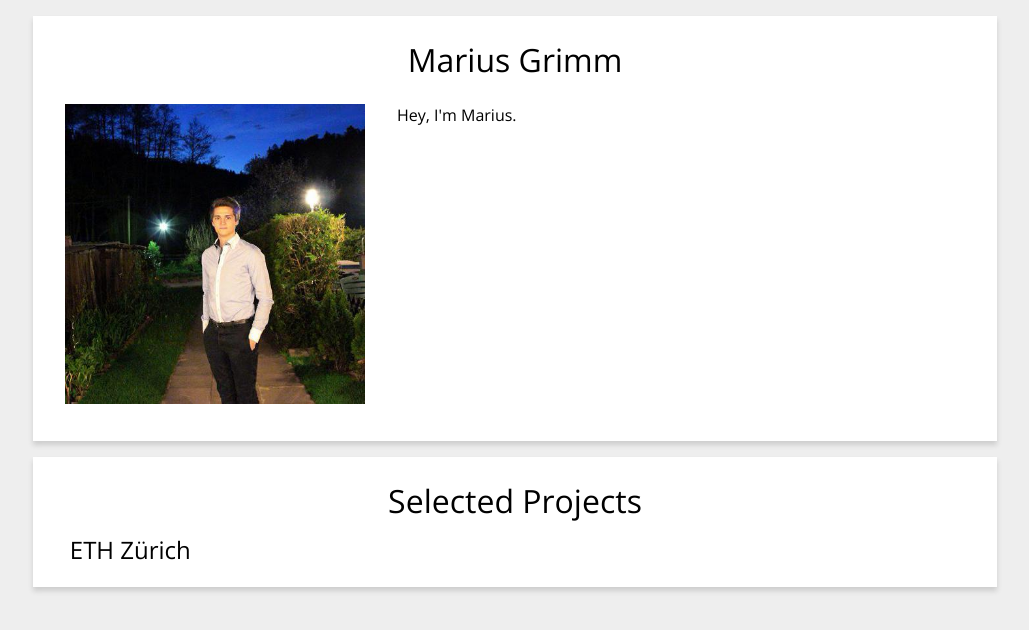
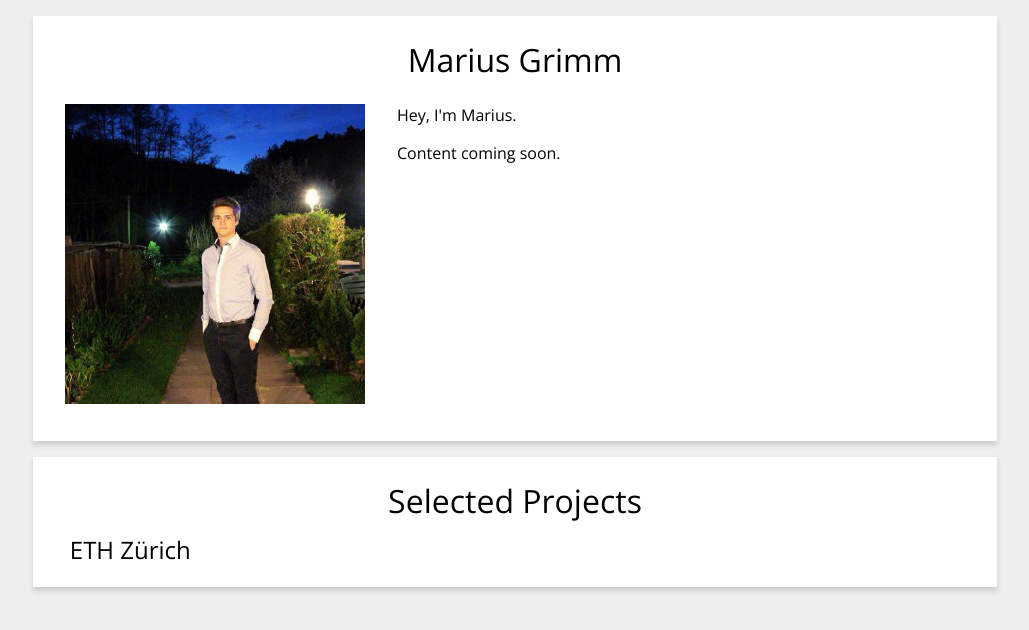
Before and after one commit to magrimm/magrimm.github.io, a plain HTML site: page index.html in a window 1280 px wide. Shown: the whole page, without its empty margins (125-1154 px from the left). Drawn offline with nearby package versions, Linux system fonts and the light colour scheme.

Commit message:
Content coming soon

```diff
--- a/index.html
+++ b/index.html
@@ -17,7 +17,8 @@
           <img src="images/portrait_square.jpg">
         </div>
         <div class="intro_text">
-	  <p>Hey, I'm Marius. </p>
+	  <p>Hey, I'm Marius.</p>
+	  <p>Content coming soon.</p>
         </div>
     </div>
   </div>
```
